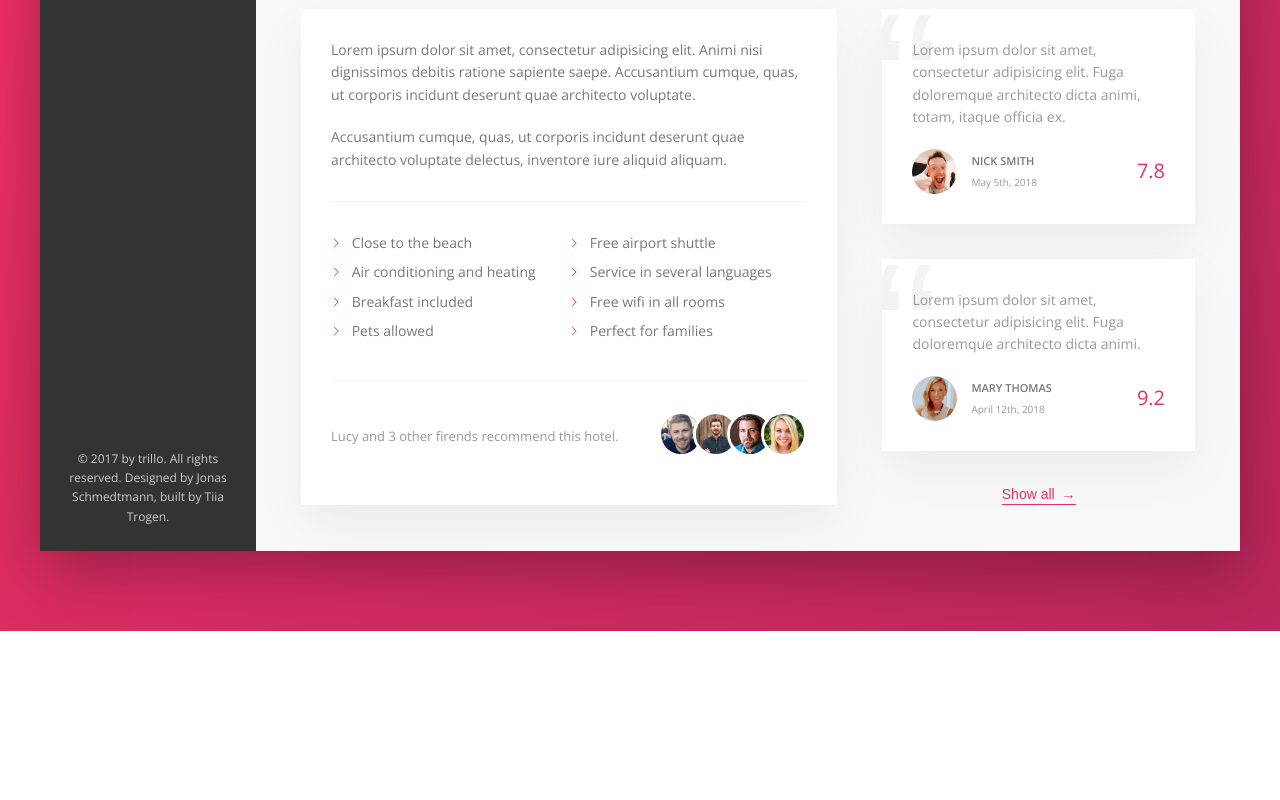
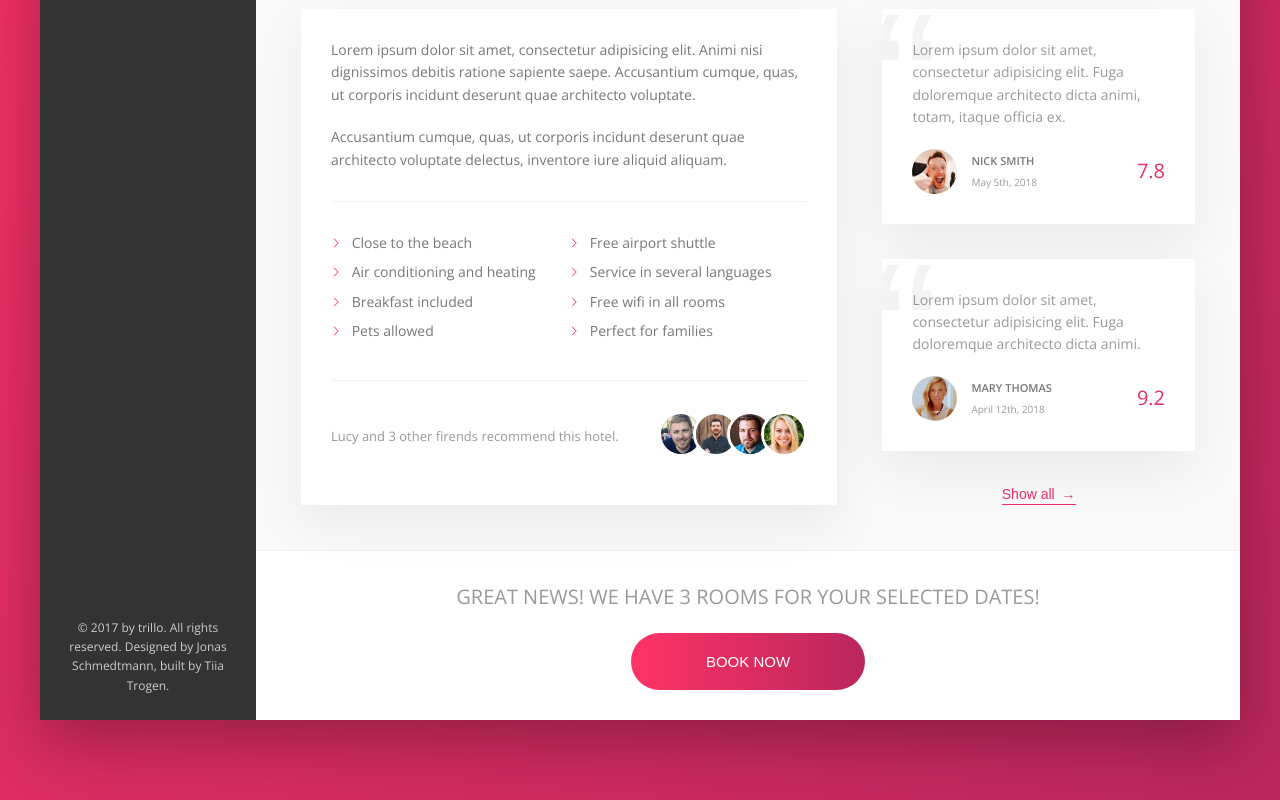
Before and after one commit to TiiTro/Trillo-Udemy-project, a website: page index.html in a window 1280 px wide. Shown: the part 646-1446 px from the top of the page. Before the commit the page ends 1277 px from the top, so only its background shows below. Drawn offline with nearby package versions, Linux system fonts and the light colour scheme.

Commit message:
Built the call for action -section

```diff
--- a/index.html
+++ b/index.html
@@ -227,7 +227,6 @@
                     <button class="btn-inline">Show all <span>&rarr;</span></button>
                   </figure>
 
-
                   <!-- end of user review -->
 
                    <!-- btn -->
@@ -238,6 +237,20 @@
 
                </div> <!-- end of detail -->
 
+                  <!-- CALL FOR ACTION -section -->
+                  <div class="cta">
+                    <h2 class="cta__book-now">
+                      Great news! We have 3 rooms for your selected dates!
+                    </h2>
+                    <button class="btn">
+                      <span class="btn__visible">Book now</span>
+                      <span class="btn__invisible">Only 3 rooms left</span>
+                    </button>
+                  </div>
+
+
+
+
 
             </main>
           </div>
--- a/sass/_base.scss
+++ b/sass/_base.scss
@@ -32,6 +32,10 @@ Grey dark 3: #999
 
   --line: 1px solid var(--color-grey-light-2);
 
+  --gradient-background-to-right: linear-gradient(to right, var(--color-primary-light), var(--color-primary-dark));
+
+  --gradient-background-to-left: linear-gradient(to left, var(--color-primary-light), var(--color-primary-dark));
+
 }
 
 * {
--- a/sass/_components.scss
+++ b/sass/_components.scss
@@ -491,8 +491,76 @@
     color: var(--color-grey-light-2);
     font-family: sans-serif;
     z-index: 1;
+  }
+}
 
+////////////////////////////////////////////////////
+////// CTA SECTION /////////////////////////////////
+////////////////////////////////////////////////////
+.cta {
+  display: flex;
+  flex-direction: column;
+  align-items: center;
+
+  .cta__book-now {
+    padding: 2rem;
+    text-transform: uppercase;
+    font-size: 2rem;
+    font-weight: 300;
+    color: var(--color-grey-dark-3);
+    margin-top: 1rem;
+  }
+}
+
+////////////////////////////////////////////////////
+////// Button
+
+.btn {
+  border: none;
+  color: #fff;
+  font-size: 1.5rem;
+  background: var(--gradient-background-to-right);
+  //padding: 1.5rem 5rem;
+  border-radius: 100px;
+  text-transform: uppercase;
+  margin-bottom: 3rem;
+  position: relative;
+  overflow: hidden;
+  cursor: pointer;
+
+  & > * {
+    display: inline-block;
+    height: 100%;
+    width: 100%;
+    transition: all .2s;
+  }
+
+  &__visible {
+    padding: 2rem 7.5rem;
 
   }
 
+  &__invisible {
+    position: absolute;
+    top: -100%;
+    left: 0;
+    padding: 2rem 0;
+  }
+
+  &:hover {
+    background: var(--gradient-background-to-left);
+  }
+
+  &:hover &__visible {
+    transform: translateY(100%);
+  }
+
+  &:hover &__invisible {
+    top: 0;
+  }
+
+  &:focus {
+    outline: none;
+    animation: pulsate 1s infinite;
+  }
 }
```
Also changed, not shown: css/style.css.
